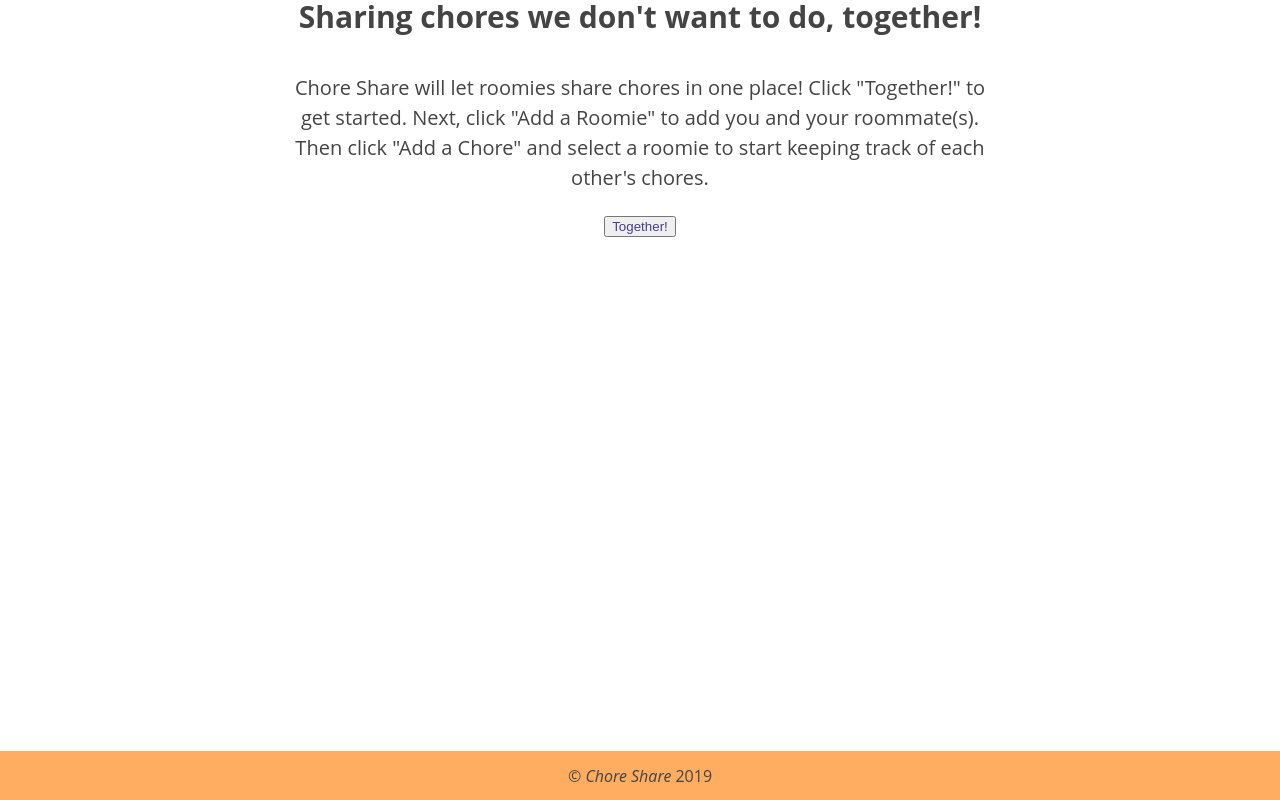
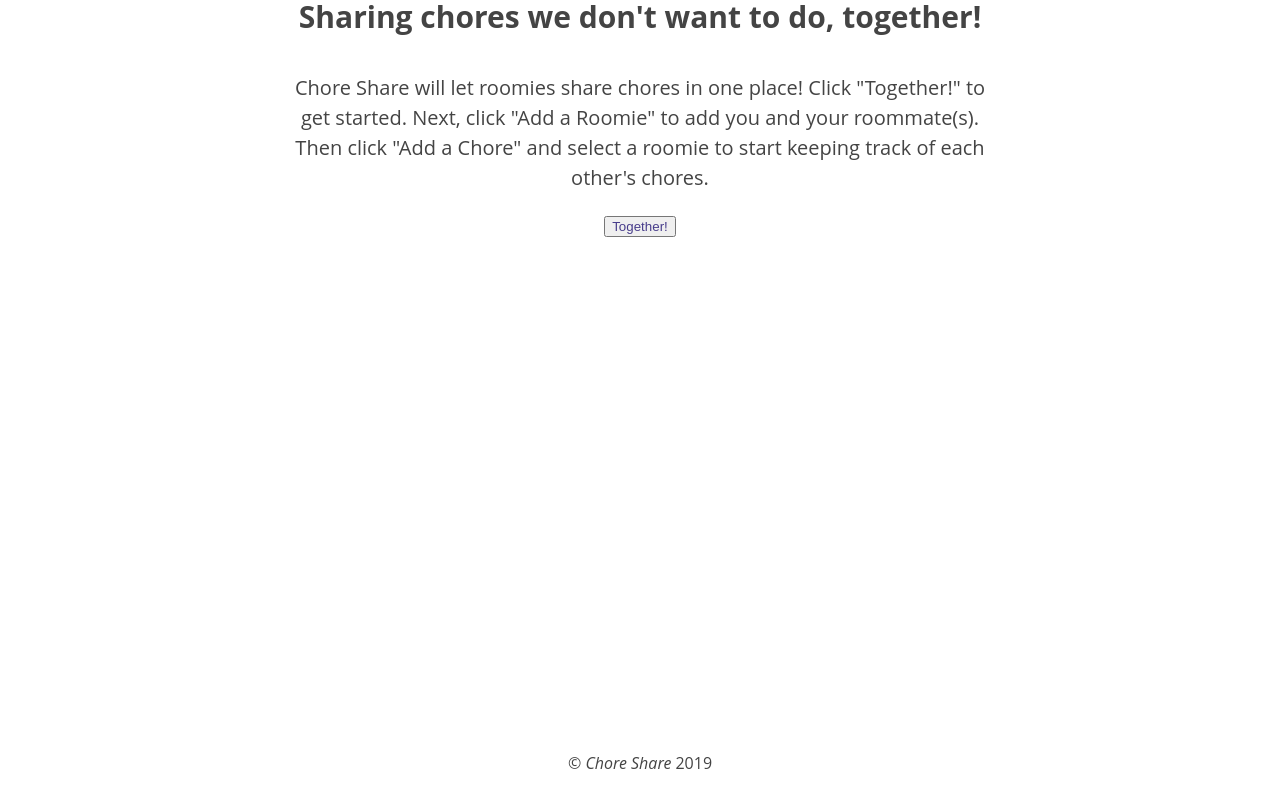
Before and after one commit to Jadedtofu/chore-share-app, a React (Create React App) app: page / in a window 1280 px wide. Shown: the part 208-1008 px from the top of the page. After the commit the page ends 983 px from the top, so only its background shows below. Built offline with nearby package versions, Linux system fonts and the light colour scheme; no server answers.

Commit message:
modified some CSS for the footer, landing, and roomie page

```diff
--- a/src/App.css
+++ b/src/App.css
@@ -20,13 +20,9 @@ body p {
   padding: 1% 5%;
 }
 
-nav,
-footer {
+nav {
+  background-color: rgb(255, 173, 96);
   padding: 1% 0;
-  background-color: rgb(255, 173, 96);
-}
-
-nav {
   position: fixed;
   top: 0;
   left: 0;
--- a/src/Footer/Footer.css
+++ b/src/Footer/Footer.css
@@ -1,11 +1,12 @@
 
 footer {
     font-size: 16px;
+    margin-top: 5%;
     text-align: center;
     /* left: 0;
     right: 0;
     bottom: 0;
-    position: absolute; */
+    position: fixed; */
     width: 100%;
 }
 
--- a/src/Landing/Landing.css
+++ b/src/Landing/Landing.css
@@ -1,7 +1,7 @@
 .landing-page {
     margin-left: auto;
     margin-right: auto;
-    min-height: 80%;
+    min-height: 100%;
     max-width: 80%;
 }
 
--- a/src/Roomie/Roomie.js
+++ b/src/Roomie/Roomie.js
@@ -63,9 +63,10 @@ class Roomie extends Component {
                             {name}
                         </h2>
                     </header>
+                    {!this.props.note ? null :
                     <p className={!this.props.note ? null : "tooltipMessage"} >
                         {note}
-                    </p>
+                    </p>}
                 </div>
                 <button
                     type="button"
```
